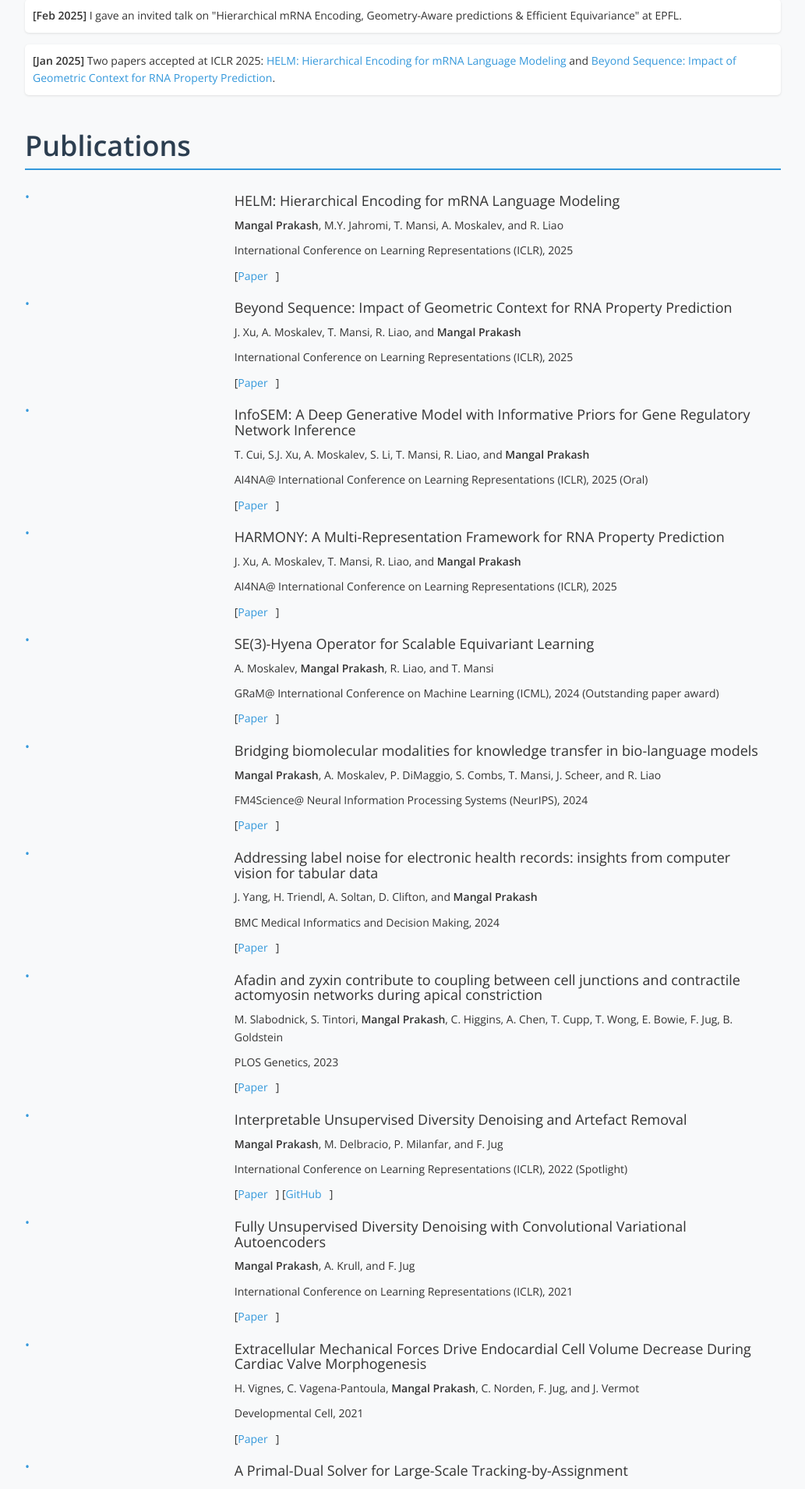
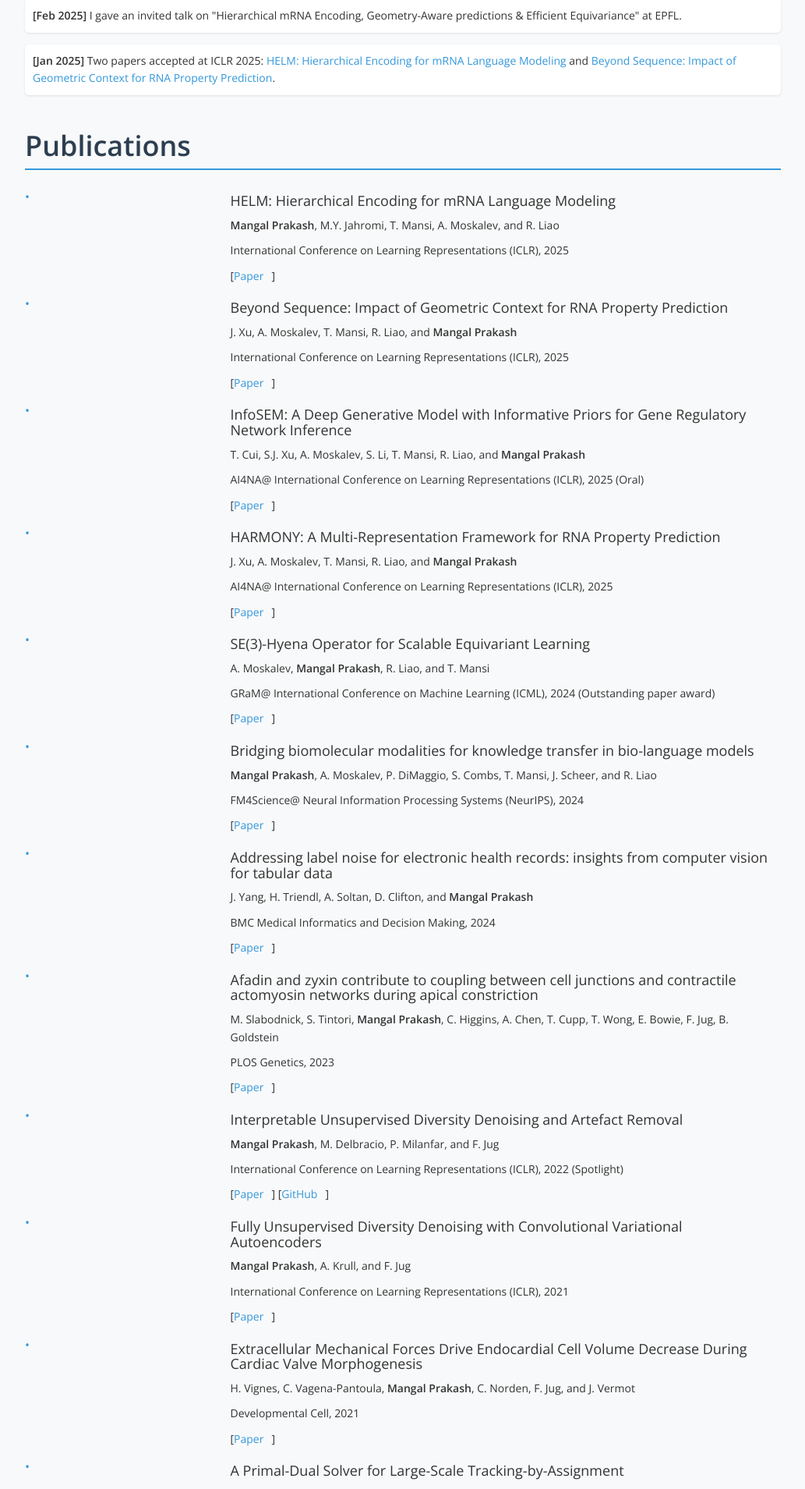
Before and after one commit to mangalp/mangalp.github.io, a Jekyll site: the page built from index.html, in a window 1280 px wide. Shown: the part 1201-3110 px from the top of the page at 78% size, without its empty margins (123-1156 px from the left). Built offline with Jekyll 4.4.1, drawn with Linux system fonts in a browser that asks for light colours; nearby versions of some CDN libraries.

Commit message:
Update sections

```diff
--- a/css/main.css
+++ b/css/main.css
@@ -99,7 +99,7 @@ body {
     box-shadow: none;
     display: block;
     position: relative;
-    padding-left: 15px;
+    padding-left: 8px;
     margin-left: 0;
 }
 
@@ -110,6 +110,7 @@ body {
     top: 2px;
     color: #3498db;
     font-size: 16px;
+    line-height: 1.6;
 }
 
 .publication-title {
```
